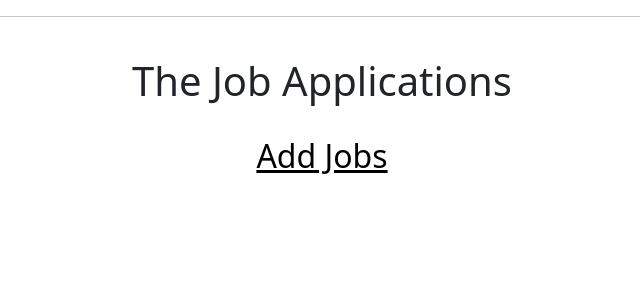
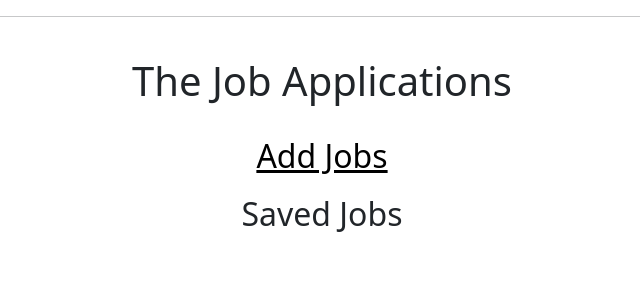
Before and after one commit to kvalge/task-manager-flask, a Flask app: page /job/ in a window 1280 px wide. Shown: the part 26-326 px from the top of the page, without its empty margins (318-958 px from the left). Run offline with Flask 3, Linux system fonts and the light colour scheme; data that the repository does not hold is empty.

Commit message:
Added functionality to query all saved jobs.

```diff
--- a/app/static/style.css
+++ b/app/static/style.css
@@ -1,6 +1,6 @@
 h2 {
-    color: #696969;
     width: 100%;
+    margin-bottom: 20px;
 }
 
 .title {
--- a/app/tasks/job/routes.py
+++ b/app/tasks/job/routes.py
@@ -7,7 +7,8 @@ from app.tasks.job import bp
 
 @bp.route('/')
 def index():
-    return render_template('job/index.html')
+    jobs = Job.query.all()
+    return render_template('job/index.html', jobs=jobs)
 
 
 @bp.route('/new/', methods=('GET', 'POST'))
--- a/app/templates/job/index.html
+++ b/app/templates/job/index.html
@@ -5,4 +5,22 @@
 <div class="content">
     <h2><a href="/job/new">Add Jobs</a></h2>
 </div>
+<div class="content">
+    <h2>Saved Jobs</h2>
+    {% for job in jobs %}
+    <div>
+        <p>
+            <b>
+                <a href="#">
+                    {{ job.title }}
+                </a>
+            </b>
+        </p>
+        <div class="content">
+            <p>{{ job.content }}</p>
+        </div>
+        <hr>
+    </div>
+    {% endfor %}
+</div>
 {% endblock %}
```
